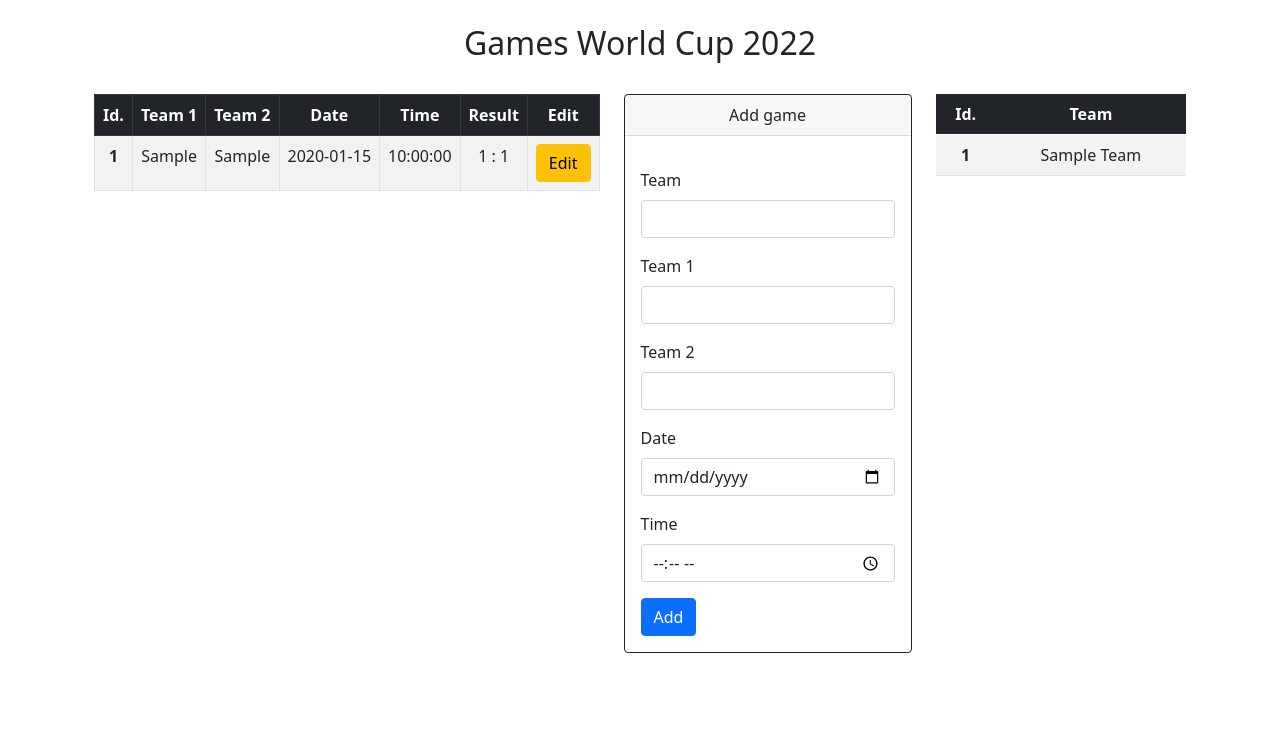
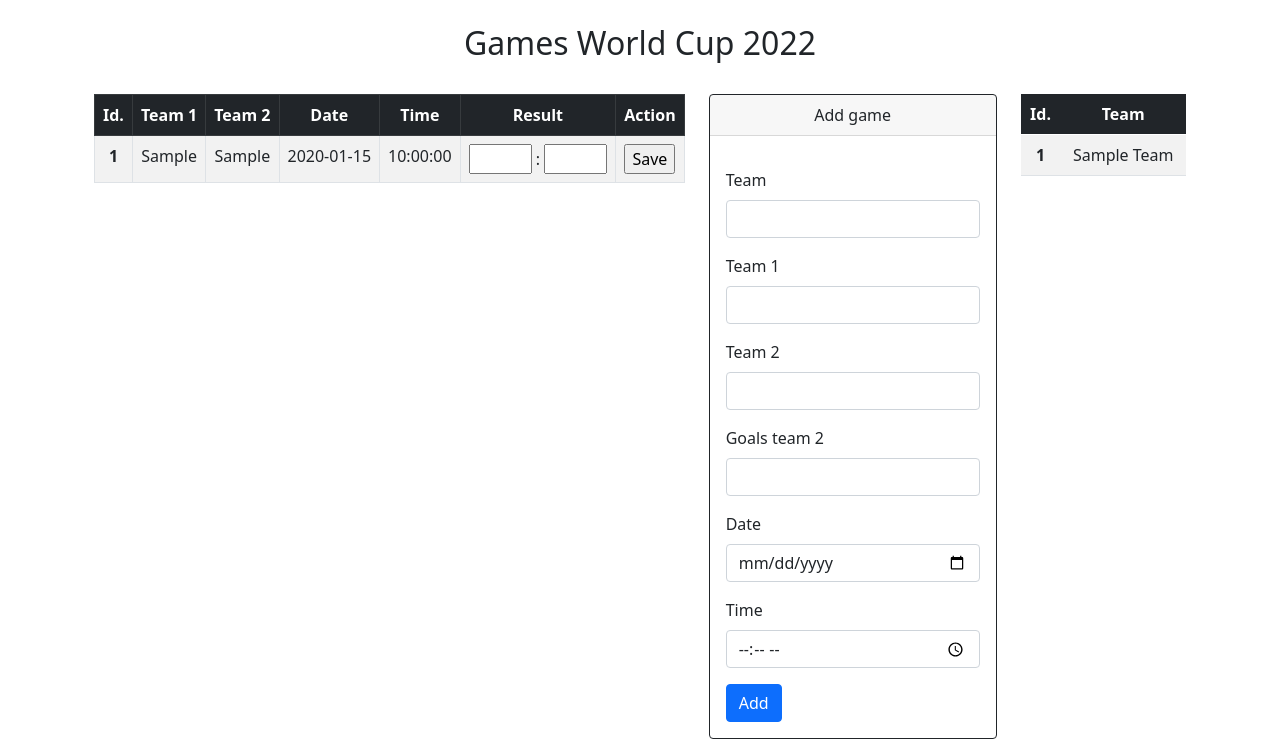
Before and after one commit to mateuszgua/game_typer, a Flask app: page /admin/games in a window 1280 px wide. Shown: the part 56-811 px from the top of the page. Before the commit the page ends 709 px from the top, so only its background shows below. Run offline with Flask 2, Linux system fonts and the light colour scheme; tables that the repository leaves empty hold one stand-in row (values such as "Sample post"); parts of the project's set-up code (start-up, migrations or seed data) failed here and were passed over; some libraries are stand-ins or nearby versions.

Commit message:
Feat: change numbers of goals

```diff
--- a/game_app/forms.py
+++ b/game_app/forms.py
@@ -1,5 +1,5 @@
 from flask_wtf import FlaskForm
-from wtforms import StringField, PasswordField, SubmitField, BooleanField, DateField, TimeField
+from wtforms import StringField, PasswordField, SubmitField, BooleanField, DateField, TimeField, IntegerField
 from wtforms.validators import DataRequired, Email, EqualTo
 
 
@@ -35,6 +35,8 @@ class AddGameForm(FlaskForm):
     game_teams = StringField('Team')
     team_1 = StringField('Team 1')
     team_2 = StringField('Team 2')
+    goals_team_1 = IntegerField('Goals team 1')
+    goals_team_1 = IntegerField('Goals team 2')
     game_day = DateField('Date')
     game_time = TimeField('Time')
     submit = SubmitField('Add')
--- a/game_app/templates/gameslist.html
+++ b/game_app/templates/gameslist.html
@@ -40,7 +40,7 @@
                         <th scope="col">Date</th>
                         <th scope="col">Time</th>
                         <th scope="col">Result</th>
-                        <th scope="col">Edit</th>
+                        <th scope="col">Action</th>
                     </tr>
                 </thead>
                 <tbody>
@@ -51,8 +51,29 @@
                             <td class="text-capitalize">{{ game.team_2 }}</td>
                             <td>{{ game.game_day }}</td>
                             <td>{{ game.game_time }}</td>
-                            <td>{{ game.goals_team_1 }} : {{ game.goals_team_1 }}</td>
-                            <td><button type="button" class="btn btn-warning">Edit</button></td>
+                            {% if toggle_area == 1 %}
+                            <td>
+                                <form action="" method="POST">
+                                    <input type="value" name="goal_team_1" size="1" value="{{ request.form['goal_team_1'] }}"> :
+                                    <input type="value" name="goal_team_2" size="1" value="{{ request.form['goal_team_2'] }}"/>
+                                </form>
+                            </td>
+                            <!-- <td>{{ game.goals_team_1 }} : {{ game.goals_team_1 }}</td> -->
+                            {% else %}
+                                <td>
+                                    <form action="" method="POST">
+                                        <input type="value" name="goal_team_1" size="1"/> :
+                                        <input type="value" name="goal_team_2" size="1"/>
+                                    </form>
+                                </td>
+                            {% endif %}
+                            <td>
+                                <form action="" method="POST">
+                                    <input type="submit" value="Save" name="save">
+                                </form>
+                                    <!-- <input type="submit" class="btn btn-warning" value={{ game.id }} name="edit">Edit</input>
+                                <input type="submit" class="btn btn-success" value={{ game.id }} name="save">Save</input> -->
+                            </td>
                         </tr>
                     {% endfor %}
                 </tbody>
--- a/game_app/views.py
+++ b/game_app/views.py
@@ -242,9 +242,62 @@ def games():
                         )
             db_session.add(game)
             db_session.commit()
-            # return redirect(url_for('login'))
             flash('Add game successfully.')
-    return render_template('gameslist.html', teams=teams, games=games, form=form)
+
+    toggle_area = 1
+
+    if request.method == 'POST':
+        game = Game.query.filter_by(id=1).first()
+        # goals_team_1 = request.form['goal_team_1']
+        # goals_team_2 = request.form['goal_team_2']
+
+        try:
+            game.goals_team_1 = goals_team_1
+            game.goals_team_2 = goals_team_2
+
+            db_session.commit()
+            flash("Game updated successfully!")
+        except:
+            flash("Error! There was a problem edit game... try again.")
+        # if 'Edit' in request.form:
+            # toggle_area = 0
+            # edit_game()
+            # return render_template('gameslist.html', teams=teams, games=games, form=form, toggle_area=toggle_area)
+        # elif 'Save' in request.form:
+            # save_game(game_id=request.form['save'])
+            # toggle_area = 1
+            # return render_template('gameslist.html', teams=teams, games=games, form=form, toggle_area=toggle_area)
+        # else:
+            # pass
+    # else:
+        # toggle_area = 1
+        # print(toggle_area)
+    # toggle_area = 1
+    return render_template('gameslist.html', teams=teams, games=games, form=form, toggle_area=toggle_area)
+
+
+def edit_game():
+    toggle_area = 0
+    print(toggle_area)
+    # return render_template('gameslist.html', toggle_area)
+
+
+def save_game(game_id):
+    game = Game.query.filter_by(id=game_id).first()
+
+    goals_team_1=request.form['goal_team_1']
+    goals_team_2=request.form['goal_team_2']
+    try:
+        game.goals_team_1 = goals_team_1
+        game.goals_team_2 = goals_team_2
+
+        db_session.commit()
+        flash("Game updated successfully!")
+    except:
+        flash("Error! There was a problem edit game... try again.")
+    toggle_area = 1
+    print(toggle_area)
+    # return render_template('gameslist.html', toggle_area)
 
 
 # Errors
```
